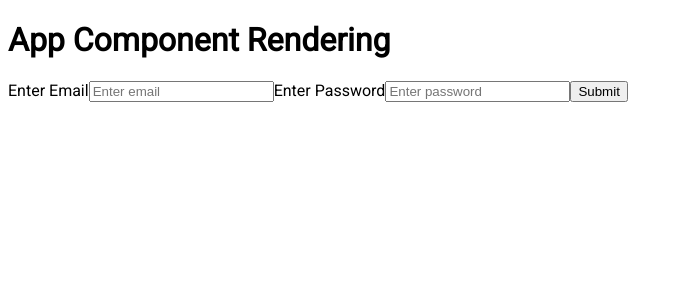
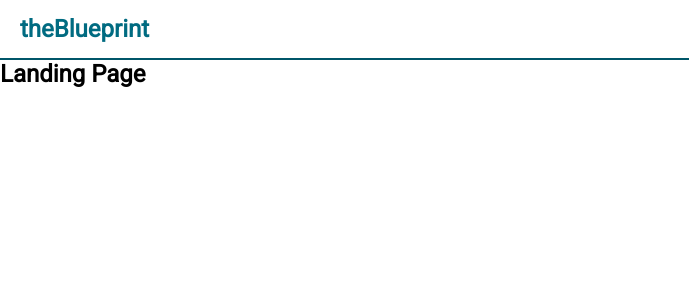
Before and after one commit to gootieno/theBluePrint, a React (Create React App) app in the folder frontend/: page / in a window 1280 px wide. Shown: the top 300 px of the page, without its empty margins (0-689 px from the left). Built offline with nearby package versions, Linux system fonts and the light colour scheme.

Commit message:
added landing page and nav component + css

```diff
--- a/frontend/src/App.js
+++ b/frontend/src/App.js
@@ -1,10 +1,10 @@
-import Login from "./Login";
+import LandingPage from "./LandingPage";
 
 const App = () => {
   return (
     <>
-      <h1>App Component Rendering</h1>
-      <Login />
+      {/* <h1>App Component Rendering</h1> */}
+      <LandingPage />
     </>
   );
 };
--- /dev/null
+++ b/frontend/src/LandingPage/index.jsx
@@ -0,0 +1,13 @@
+import "./landing-page.css";
+import Navbar from "../Navbar";
+
+const LandingPage = () => {
+  return (
+    <>
+      <Navbar />
+      <h2>Landing Page</h2>
+    </>
+  );
+};
+
+export default LandingPage;
--- /dev/null
+++ b/frontend/src/Navbar/index.js
@@ -0,0 +1,20 @@
+import { useSelector } from "react-redux";
+import "./navbar.css";
+
+const Navbar = () => {
+  return (
+    <>
+      <header id="navbar-container">
+        <h2 id="navbar-heading" className="navbar-items">
+          theBlueprint
+        </h2>
+        <div id="icon-container" className="navbar-items">
+          <div className="icon-login"></div>
+          <div className="icon-login-arrow"></div>
+        </div>
+      </header>
+    </>
+  );
+};
+
+export default Navbar;
--- /dev/null
+++ b/frontend/src/Navbar/navbar.css
@@ -0,0 +1,9 @@
+#navbar-container {
+    border-bottom: 2px solid var(--brand-color-800);
+    display: flex;
+    padding: 15px 20px;
+}
+
+#navbar-heading {
+    color: var(--brand-color-700)
+}
--- a/frontend/src/index.css
+++ b/frontend/src/index.css
@@ -1,5 +1,61 @@
 /* TODO Add site wide styles */
+* {
+  margin: 0;
+  padding: 0;
+  box-sizing: border-box;
+}
+
 html {
   font-family: "Roboto";
   height: 100vh;
 }
+
+:root {
+  /*shadow colors*/
+  --shadow-color-50: #F3F3F3;
+  --shadow-color-100: #DDDDDD;
+  --shadow-color-200: #C6C6C6;
+  --shadow-color-300: #B0B0B0;
+  --shadow-color-400: #9B9B9B;
+  --shadow-color-500: #868686;
+  --shadow-color-600: #727272;
+  --shadow-color-700: #5E5E5E;
+  --shadow-color-800: #4B4B4B;
+  --shadow-color-900: #393939;
+
+  /*brand colors*/
+  --brand-color-50: #E9F6F9;
+  --brand-color-100: #BDE3EC;
+  --brand-color-200: #91D1DE;
+  --brand-color-300: #63BDCF;
+  --brand-color-400: #2CA9BF;
+  --brand-color-500: #0095AC;
+  --brand-color-600: #008097;
+  --brand-color-700: #006B81;
+  --brand-color-800: #005669;
+  --brand-color-900: #004250;
+
+  /*danger colors*/
+  --danger-color-50: #FFEEE9;
+  --danger-color-100: #FFCBBD;
+  --danger-color-200: #FFA895;
+  --danger-color-300: #FF8672;
+  --danger-color-400: #FF6553;
+  --danger-color-500: #F4453A;
+  --danger-color-600: #DC2727;
+  --danger-color-700: #BE0B18;
+  --danger-color-800: #9C000F;
+  --danger-color-900: #78030A;
+
+  /*secondary colors*/
+  --secondary-color-50: #FBEFFF;
+  --secondary-color-100: #EFD0FF;
+  --secondary-color-200: #E1B2FF;
+  --secondary-color-300: #CF94FF;
+  --secondary-color-400: #BA79FF;
+  --secondary-color-500: #A35FFF;
+  --secondary-color-600: #8B49F3;
+  --secondary-color-700: #7337D6;
+  --secondary-color-800: #5D29B1;
+  --secondary-color-900: #471F88;
+}
```
Also changed, not shown: frontend/src/LandingPage/landing-page.css (added).
